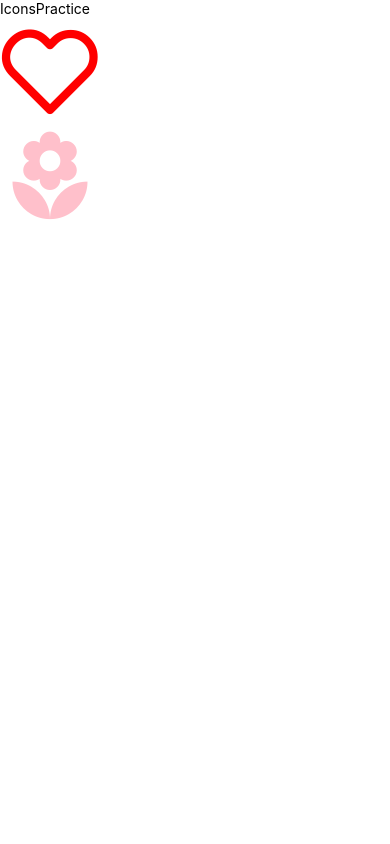
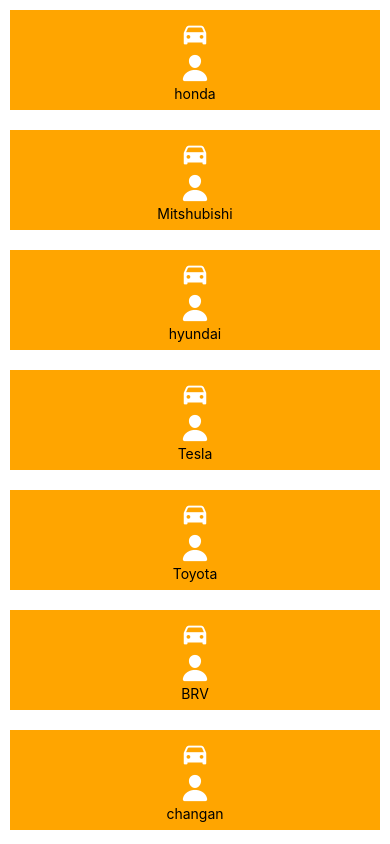
Before and after one commit to rizwanatta/waterism-ejbd, a React Native app: screen / in a window 390 px wide. Shown: the top 844 px of the page. Built offline with nearby package versions, Linux system fonts and the light colour scheme.

Commit message:
icons in list

```diff
--- a/App.js
+++ b/App.js
@@ -1,12 +1,12 @@
 import { StatusBar } from "expo-status-bar";
-import IconsPractice from "./src/screens/IconsPractice";
+import ListingCars from "./src/screens/ListingCars";
 import { View } from "react-native";
 
 export default function App() {
   return (
     <View>
       <StatusBar style="light" />
-      <IconsPractice />
+      <ListingCars />
     </View>
   );
 }
--- a/src/screens/ListingCars.jsx
+++ b/src/screens/ListingCars.jsx
@@ -1,4 +1,6 @@
 import { View, Text, FlatList, StyleSheet } from "react-native";
+
+import { Ionicons } from "@expo/vector-icons";
 
 function ListingCars() {
   // BUSINESS LOGIC AREA
@@ -19,6 +21,8 @@
   // structure for the list
   const renderItem = ({ item }) => (
     <View style={styles.itemCon}>
+      <Ionicons name="car" size={30} color="white" />
+      <Ionicons name="person" size={30} color="white" />
       <Text>{item}</Text>
     </View>
   );
```
